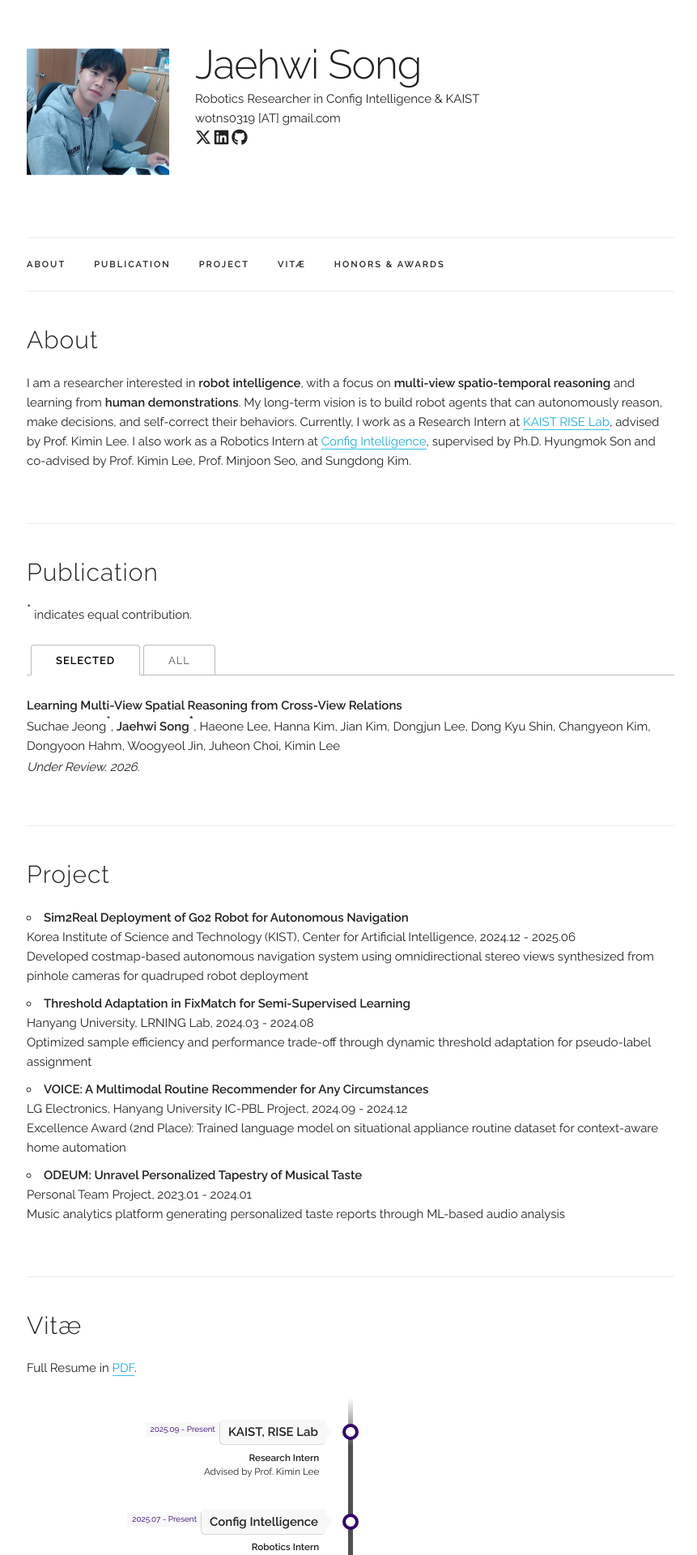
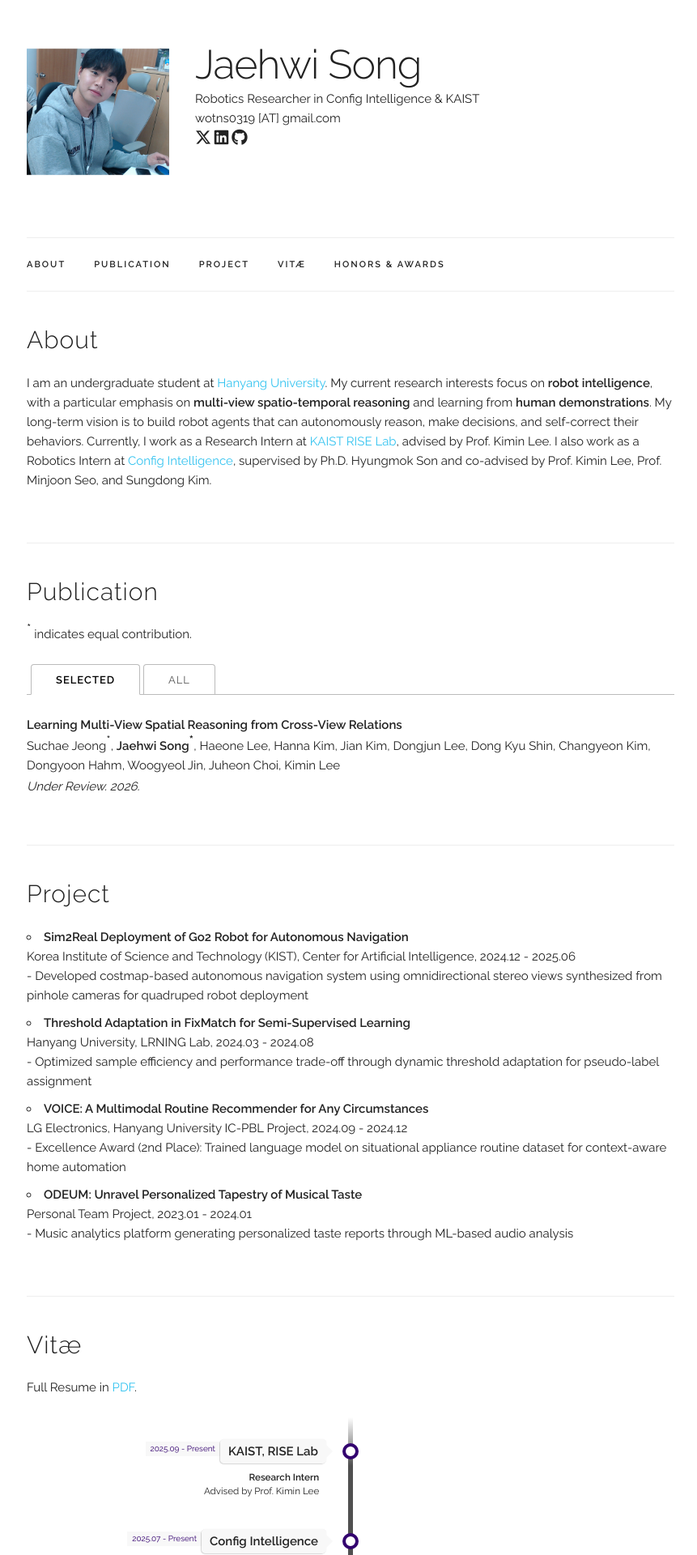
Before and after one commit to songjaehwi/songjaehwi.github.io, a Jekyll site: the page built from index.html, in a window 1280 px wide. Shown: the top 1920 px of the page at 81% size, without its empty margins (207-1068 px from the left). Built offline with Jekyll 4.4.1, drawn with Linux system fonts in a browser that asks for light colours.

```diff
--- a/index.html
+++ b/index.html
@@ -6,7 +6,8 @@ title: Home
 <div class="docs-section" id="about">
   <h4>About</h4>
   <p>
-  I am a researcher interested in <b>robot intelligence</b>, with a focus on <b>multi-view spatio-temporal reasoning</b> and learning from <b>human demonstrations</b>.
+  I am an undergraduate student at <a href="https://www.hanyang.ac.kr/" target="_blank">Hanyang University</a>.
+  My current research interests focus on <b>robot intelligence</b>, with a particular emphasis on <b>multi-view spatio-temporal reasoning</b> and learning from <b>human demonstrations</b>.
   My long-term vision is to build robot agents that can autonomously reason, make decisions, and self-correct their behaviors.
   Currently, I work as a Research Intern at <a href="https://sites.google.com/view/kiminlee/home" target="_blank">KAIST RISE Lab</a>, advised by Prof. Kimin Lee.
   I also work as a Robotics Intern at <a href="https://configint.com/" target="_blank">Config Intelligence</a>, supervised by Ph.D. Hyungmok Son and co-advised by Prof. Kimin Lee, Prof. Minjoon Seo, and Sungdong Kim.
@@ -134,22 +135,22 @@ title: Home
     <li>
       <b>Sim2Real Deployment of Go2 Robot for Autonomous Navigation</b><br/>
       Korea Institute of Science and Technology (KIST), Center for Artificial Intelligence, 2024.12 - 2025.06<br/>
-      Developed costmap-based autonomous navigation system using omnidirectional stereo views synthesized from pinhole cameras for quadruped robot deployment
+      - Developed costmap-based autonomous navigation system using omnidirectional stereo views synthesized from pinhole cameras for quadruped robot deployment
     </li>
     <li>
       <b>Threshold Adaptation in FixMatch for Semi-Supervised Learning</b><br/>
       Hanyang University, LRNING Lab, 2024.03 - 2024.08<br/>
-      Optimized sample efficiency and performance trade-off through dynamic threshold adaptation for pseudo-label assignment
+      - Optimized sample efficiency and performance trade-off through dynamic threshold adaptation for pseudo-label assignment
     </li>
     <li>
       <b>VOICE: A Multimodal Routine Recommender for Any Circumstances</b><br/>
       LG Electronics, Hanyang University IC-PBL Project, 2024.09 - 2024.12<br/>
-      Excellence Award (2nd Place): Trained language model on situational appliance routine dataset for context-aware home automation
+      - Excellence Award (2nd Place): Trained language model on situational appliance routine dataset for context-aware home automation
     </li>
     <li>
       <b>ODEUM: Unravel Personalized Tapestry of Musical Taste</b><br/>
       Personal Team Project, 2023.01 - 2024.01<br/>
-      Music analytics platform generating personalized taste reports through ML-based audio analysis
+      - Music analytics platform generating personalized taste reports through ML-based audio analysis
     </li>
   </ul>
 </div>
```
Also changed, not shown: libs/custom/my_css.css.
